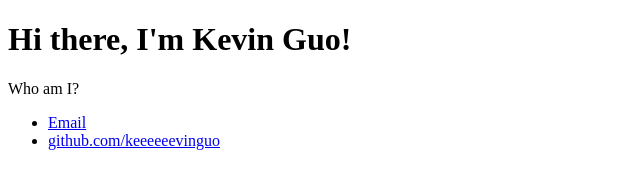
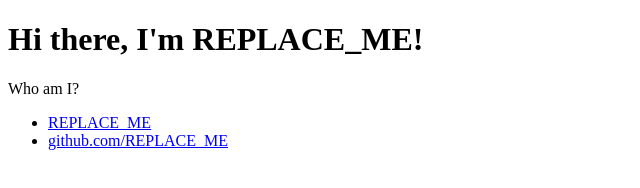
Before and after one commit to keeeeeevinguo/keeeeeevinguo.github.io, a plain HTML site: page index.html in a window 1280 px wide. Shown: the whole page, without its empty margins (0-640 px from the left). Drawn offline with Linux system fonts and the light colour scheme.

Commit message:
Update index.html

```diff
--- a/index.html
+++ b/index.html
@@ -1,20 +1,20 @@
 <!DOCTYPE html>
 <html>
   <head>
-    <title>Kevin Guo</title>
+    <title>REPLACE_ME</title>
   </head>
   <body>
     <div class="container">
       <div class="blurb">
-        <h1>Hi there, I'm Kevin Guo!</h1>
+        <h1>Hi there, I'm REPLACE_ME!</h1>
         <p>Who am I?</p>
       </div>
     </div>
     <footer>
       <ul>
-        <li><a href="mailto:kevinguo0518@gmail.com">Email</a></li>
+        <li><a href="mailto:REPLACE_ME@gmail.com">REPLACE_ME</a></li>
         <li>
-          <a href="https://github.com/keeeeeevinguo">github.com/keeeeeevinguo</a>
+          <a href="https://github.com/REPLACE_ME">github.com/REPLACE_ME</a>
         </li>
       </ul>
     </footer>
```
